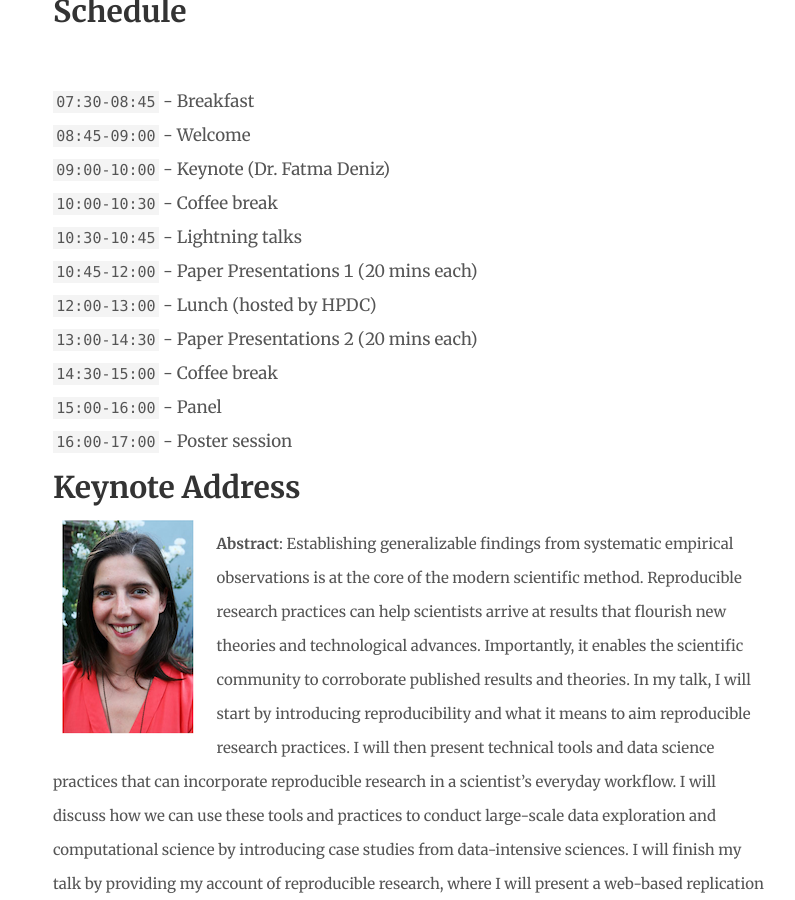
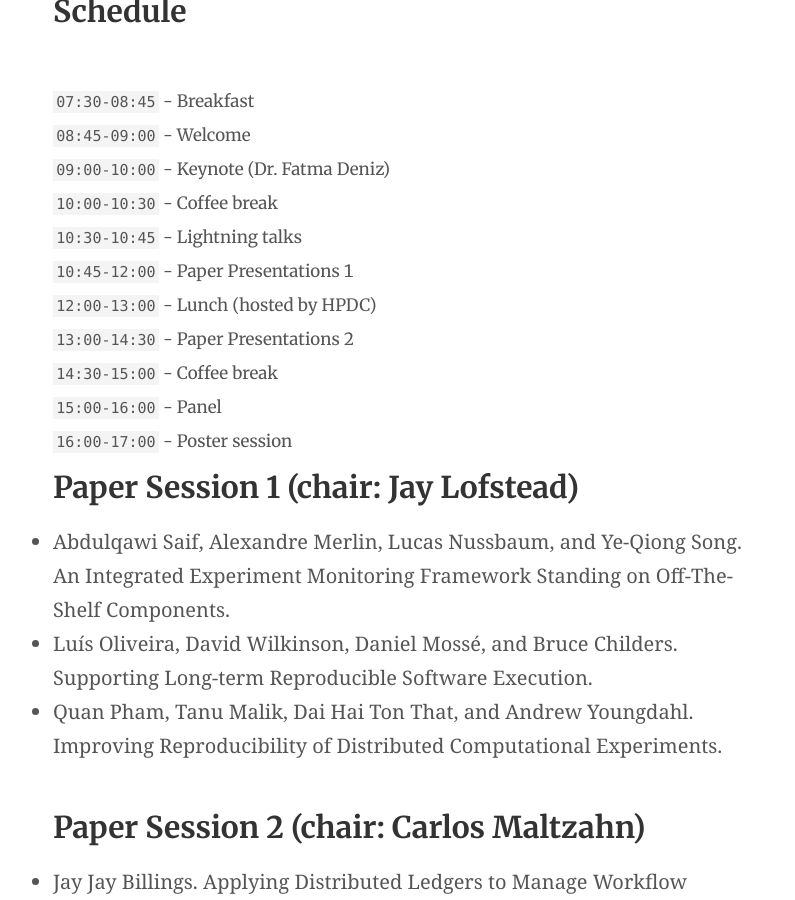
Before and after one commit to hwerbel/2018, a Jekyll site: the page built from index.md, in a window 1280 px wide and 900 px high, scrolled down 3530 px. Shown: the whole window, without its empty margins (230-1025 px from the left). Built offline with Jekyll 4.4.1, drawn with Linux system fonts in a browser that asks for light colours; our own code applies the rules of GitHub Pages for plain Markdown files; some of the changed text lies outside the part shown.

Commit message:
Adds more details to paper presentation sessions

```diff
--- a/index.md
+++ b/index.md
@@ -125,12 +125,35 @@ exhaustive list): [CWL](http://commonwl.org),
 | `09:00-10:00` - Keynote (Dr. Fatma Deniz) |
 | `10:00-10:30` - Coffee break |
 | `10:30-10:45` - Lightning talks |
-| `10:45-12:00` - Paper Presentations 1 (20 mins each) |
+| `10:45-12:00` - Paper Presentations 1 |
 | `12:00-13:00` - Lunch (hosted by HPDC) |
-| `13:00-14:30` - Paper Presentations 2 (20 mins each) |
+| `13:00-14:30` - Paper Presentations 2 |
 | `14:30-15:00` - Coffee break |
 | `15:00-16:00` - Panel |
 | `16:00-17:00` - Poster session |
+
+### Paper Session 1 (chair: Jay Lofstead)
+
+  * Abdulqawi Saif, Alexandre Merlin, Lucas Nussbaum, and Ye-Qiong
+    Song. An Integrated Experiment Monitoring Framework Standing on
+    Off-The-Shelf Components.
+  * Luís Oliveira, David Wilkinson, Daniel Mossé, and Bruce Childers.
+    Supporting Long-term Reproducible Software Execution.
+  * Quan Pham, Tanu Malik, Dai Hai Ton That, and Andrew Youngdahl.
+    Improving Reproducibility of Distributed Computational
+    Experiments.
+
+### Paper Session 2 (chair: Carlos Maltzahn)
+
+  * Jay Jay Billings. Applying Distributed Ledgers to Manage Workflow
+    Provenance.
+  * David Wilkinson, Luís Oliveira, Daniel Mossé, and Bruce Childers.
+    Software Provenance: Track the Reality Not the Virtual Machine.
+  * Victoria Stodden, Matthew S. Krafczyk, and Adhithya Bhaskar.
+    Enabling the Verification of Computational Results: An Empirical
+    Evaluation of Computational Reproducibility.
+  * Michael A. Sevilla and Carlos Maltzahn. Popper Pitfalls:
+    Experiences Following a Reproducibility Convention.
 
 ### Keynote Address
 
@@ -183,7 +206,8 @@ cognitive neuroscience and Mooney images
 ([mooneyauth.org](http://mooneyauth.org/)). Her work is at the
 intersection between computer science, human cognition, and
 neuroscience. She is a passionate coder, baker and loves playing the
-cello.</small>
+cello.
+</small>
 
 ## Registration
 
```
